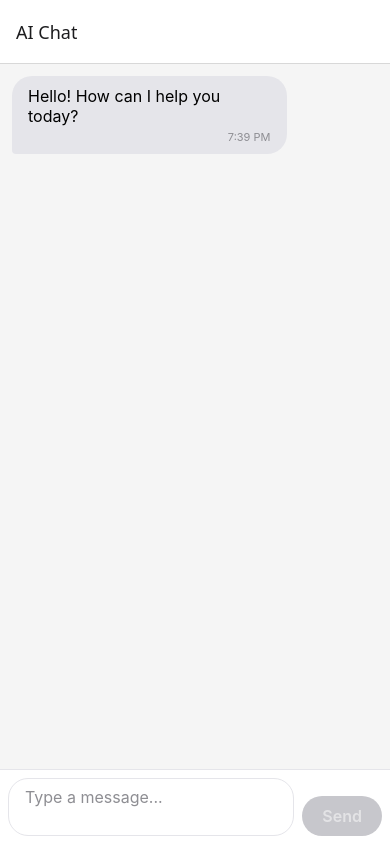
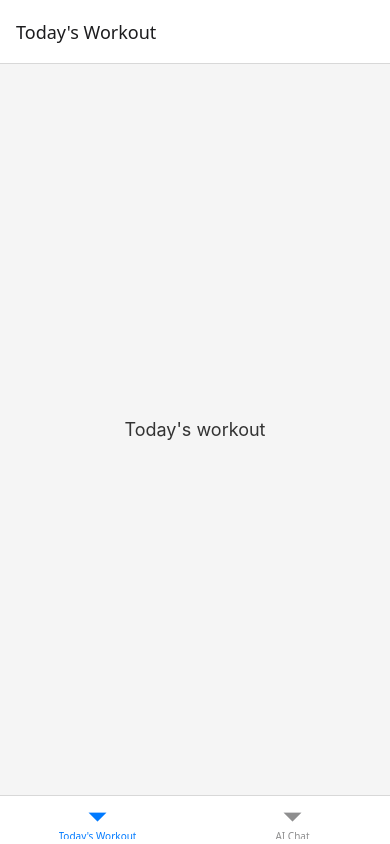
Before and after one commit to lbernick/pt_app, a React Native app: screen /Workout in a window 390 px wide. Built offline with nearby package versions, Linux system fonts and the light colour scheme; no server answers.

Commit message:
Add workout tab

```diff
--- a/App.tsx
+++ b/App.tsx
@@ -1,21 +1,27 @@
 import { NavigationContainer } from '@react-navigation/native';
-import { createNativeStackNavigator } from '@react-navigation/native-stack';
+import { createBottomTabNavigator } from '@react-navigation/bottom-tabs';
 import ChatScreen from './src/screens/ChatScreen';
+import WorkoutScreen from './src/screens/WorkoutScreen';
 import { config } from './src/config/env';
 
-const Stack = createNativeStackNavigator();
+const Tab = createBottomTabNavigator();
 
 export default function App() {
   return (
     <NavigationContainer>
-      <Stack.Navigator initialRouteName="Chat">
-        <Stack.Screen
+      <Tab.Navigator>
+        <Tab.Screen
+          name="Workout"
+          component={WorkoutScreen}
+          options={{ title: "Today's Workout" }}
+        />
+        <Tab.Screen
           name="Chat"
           component={ChatScreen}
           options={{ title: 'AI Chat' }}
           initialParams={{ backendUrl: config.backendUrl }}
         />
-      </Stack.Navigator>
+      </Tab.Navigator>
     </NavigationContainer>
   );
 }
--- a/package.json
+++ b/package.json
@@ -15,6 +15,7 @@
     "test:coverage": "jest --coverage"
   },
   "dependencies": {
+    "@react-navigation/bottom-tabs": "^7.8.8",
     "@react-navigation/native": "^7.1.22",
     "@react-navigation/native-stack": "^7.8.1",
     "expo": "~54.0.25",
--- a/src/screens/ChatScreen.tsx
+++ b/src/screens/ChatScreen.tsx
@@ -22,7 +22,7 @@ const INITIAL_MESSAGES: MessageType[] = [
   {
     id: "1",
     text: "Hello! How can I help you today?",
-    sender: "ai",
+    sender: "assistant",
     timestamp: new Date(),
   },
 ];
--- /dev/null
+++ b/src/screens/WorkoutScreen.tsx
@@ -0,0 +1,27 @@
+import { View, Text, StyleSheet } from "react-native";
+
+const COLORS = {
+  background: "#f5f5f5",
+  text: "#333",
+};
+
+export default function WorkoutScreen() {
+  return (
+    <View style={styles.container}>
+      <Text style={styles.text}>Today&apos;s workout</Text>
+    </View>
+  );
+}
+
+const styles = StyleSheet.create({
+  container: {
+    flex: 1,
+    justifyContent: "center",
+    alignItems: "center",
+    backgroundColor: COLORS.background,
+  },
+  text: {
+    fontSize: 18,
+    color: COLORS.text,
+  },
+});
--- a/src/types/message.ts
+++ b/src/types/message.ts
@@ -1,6 +1,6 @@
 export interface Message {
   id: string;
   text: string;
-  sender: 'user' | 'ai';
+  sender: "user" | "assistant";
   timestamp: Date;
 }
```
Also changed, not shown: 2 other files (tests, documents, lock files or other folders).
